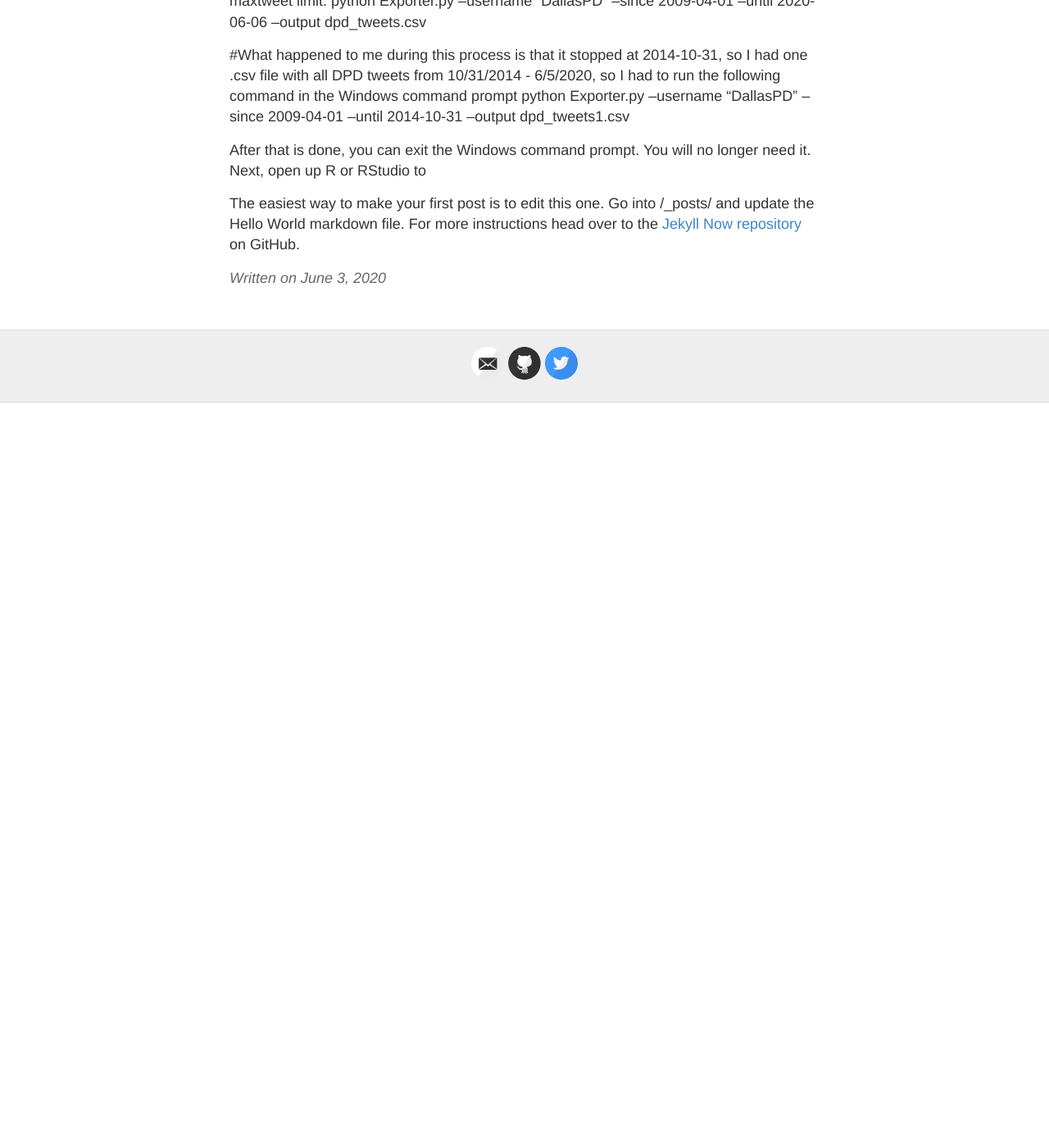
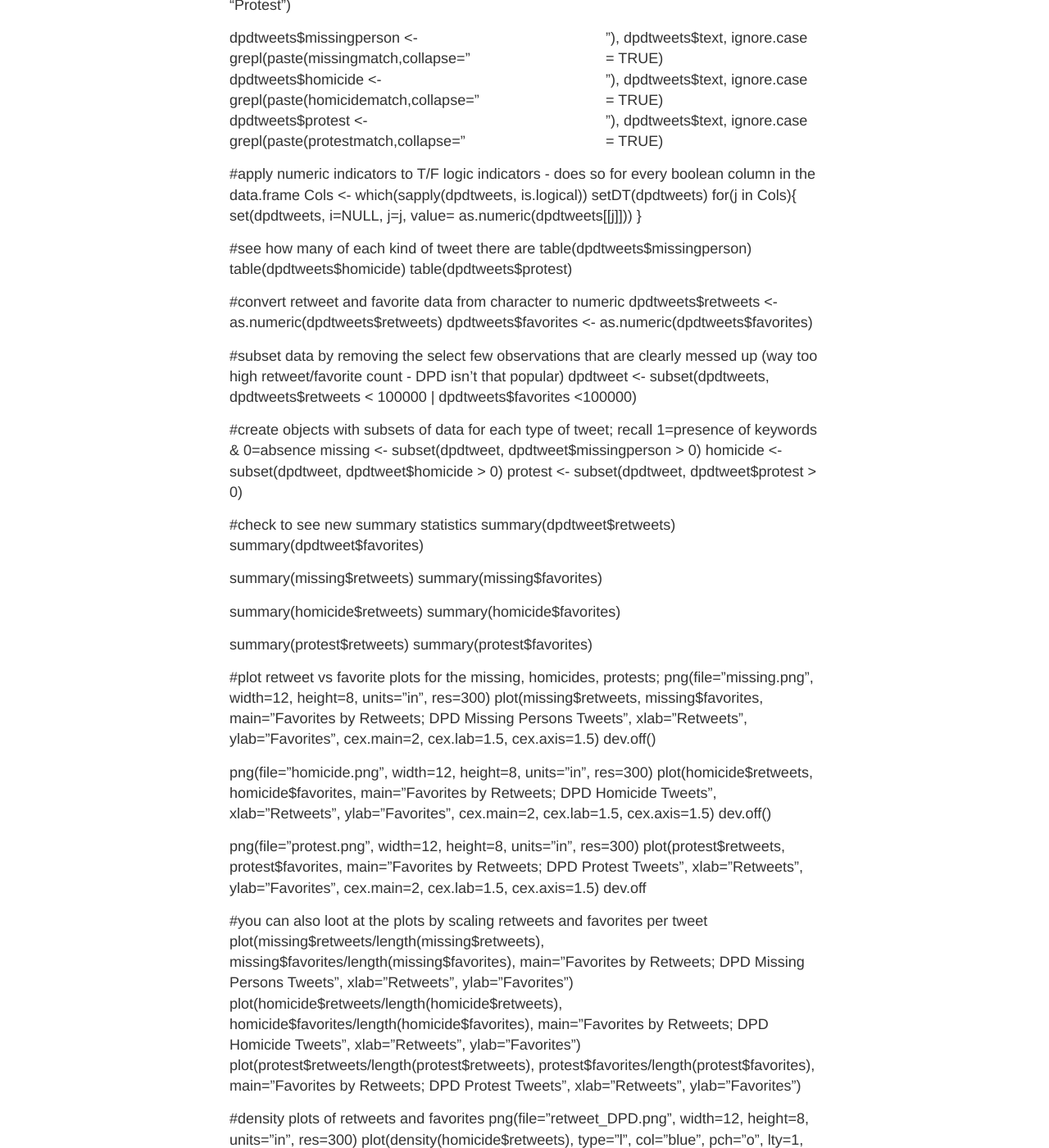
Before and after one commit to jordanriddell/jordanriddell.github.io, a Jekyll site: the page built from _posts/2020-6-3-ADP1.md, in a window 1280 px wide and 1400 px high, scrolled down 1697 px. Shown: the whole window at 82% size. Built offline with Jekyll 4.4.1, drawn with Linux system fonts in a browser that asks for light colours; before the commit the page ends 2188 px from its top, so only the background shows below that; some of the changed text lies outside the part shown.

Commit message:
Update 2020-6-3-ADP1.md

```diff
--- a/_posts/2020-6-3-ADP1.md
+++ b/_posts/2020-6-3-ADP1.md
@@ -40,6 +38,121 @@ python Exporter.py --username "DallasPD" --since 2009-04-01 --until 2020-06-06 -
 #What happened to me during this process is that it stopped at 2014-10-31, so I had one .csv file with all DPD tweets from 10/31/2014 - 6/5/2020, so I had to run the following command in the Windows command prompt
 python Exporter.py --username "DallasPD" --since 2009-04-01 --until 2014-10-31 --output dpd_tweets1.csv
 
-After that is done, you can exit the Windows command prompt. You will no longer need it. Next, open up R or RStudio to
+After that is done, you can exit the Windows command prompt. Next, open up R or RStudio to 1) manage the data and 2) visualize retweet and favorite densities for DPD tweets about missing persons, homicides, and protests.
 
-The easiest way to make your first post is to edit this one. Go into /_posts/ and update the Hello World markdown file. For more instructions head over to the [Jekyll Now repository](https://github.com/barryclark/jekyll-now) on GitHub.
+
+rm(list=ls())
+setwd("C:/Users/jorda/Dropbox/PHDWork/Summer2020/EPPS7v81_DataScience/Exercise1")
+
+#load packages
+library(data.table)
+
+#load downloaded .csv files and append them to one another
+file1 <- read.csv(file="dpdtweets.csv", header=T, sep=";")
+file2 <- read.csv(file="dpdtweets1.csv", header=T, sep=";")
+dpdtweets <- rbind(file1,file2)
+
+#create indicators for when they tweet about someone that is missing, a homicide, or a protest
+#missing - "missing" "missing person"
+missingmatch <- c("missing", "missing person", "missing persons")
+
+#homicide - "homicide" "murder"
+homicidematch <- c("homicide", "murder", "homicides", "killing", "killings")
+
+#protest - "protest" "protesters"
+protestmatch <- c("protest", "protesters", "Protest", "Protest")
+
+dpdtweets$missingperson <- grepl(paste(missingmatch,collapse="|"), dpdtweets$text, ignore.case = TRUE)
+dpdtweets$homicide <- grepl(paste(homicidematch,collapse="|"), dpdtweets$text, ignore.case = TRUE)
+dpdtweets$protest <- grepl(paste(protestmatch,collapse="|"), dpdtweets$text, ignore.case = TRUE)
+
+#apply numeric indicators to T/F logic indicators - does so for every boolean column in the data.frame
+Cols <-  which(sapply(dpdtweets, is.logical))
+setDT(dpdtweets)
+for(j in Cols){
+  set(dpdtweets, i=NULL, j=j, value= as.numeric(dpdtweets[[j]]))
+}
+
+#see how many of each kind of tweet there are
+table(dpdtweets$missingperson)
+table(dpdtweets$homicide)
+table(dpdtweets$protest)
+
+#convert retweet and favorite data from character to numeric
+dpdtweets$retweets <- as.numeric(dpdtweets$retweets)
+dpdtweets$favorites <- as.numeric(dpdtweets$favorites)
+
+#subset data by removing the select few observations that are clearly messed up (way too high retweet/favorite count - DPD isn't that popular)
+dpdtweet <- subset(dpdtweets, dpdtweets$retweets < 100000 | dpdtweets$favorites <100000)
+
+#create objects with subsets of data for each type of tweet; recall 1=presence of keywords & 0=absence
+missing <- subset(dpdtweet, dpdtweet$missingperson > 0)
+homicide <- subset(dpdtweet, dpdtweet$homicide > 0)
+protest <- subset(dpdtweet, dpdtweet$protest > 0)
+
+#check to see new summary statistics
+summary(dpdtweet$retweets)
+summary(dpdtweet$favorites)
+
+summary(missing$retweets)
+summary(missing$favorites)
+
+summary(homicide$retweets)
+summary(homicide$favorites)
+
+summary(protest$retweets)
+summary(protest$favorites)
+
+#plot retweet vs favorite plots for the missing, homicides, protests;
+png(file="missing.png", width=12, height=8, units="in", res=300)
+plot(missing$retweets, missing$favorites, main="Favorites by Retweets; DPD Missing Persons Tweets", xlab="Retweets", ylab="Favorites", cex.main=2, cex.lab=1.5, cex.axis=1.5)
+dev.off()
+
+png(file="homicide.png", width=12, height=8, units="in", res=300)
+plot(homicide$retweets, homicide$favorites, main="Favorites by Retweets; DPD Homicide Tweets", xlab="Retweets", ylab="Favorites", cex.main=2, cex.lab=1.5, cex.axis=1.5)
+dev.off()
+
+png(file="protest.png", width=12, height=8, units="in", res=300)
+plot(protest$retweets, protest$favorites, main="Favorites by Retweets; DPD Protest Tweets", xlab="Retweets", ylab="Favorites", cex.main=2, cex.lab=1.5, cex.axis=1.5)
+dev.off
+
+#you can also loot at the plots by scaling retweets and favorites per tweet
+plot(missing$retweets/length(missing$retweets), missing$favorites/length(missing$favorites), main="Favorites by Retweets; DPD Missing Persons Tweets", xlab="Retweets", ylab="Favorites")
+plot(homicide$retweets/length(homicide$retweets), homicide$favorites/length(homicide$favorites), main="Favorites by Retweets; DPD Homicide Tweets", xlab="Retweets", ylab="Favorites")
+plot(protest$retweets/length(protest$retweets), protest$favorites/length(protest$favorites), main="Favorites by Retweets; DPD Protest Tweets", xlab="Retweets", ylab="Favorites")
+
+#density plots of retweets and favorites
+png(file="retweet_DPD.png", width=12, height=8, units="in", res=300)
+plot(density(homicide$retweets), type="l", col="blue", pch="o", lty=1, lwd=2, main="Retweet Density for Dallas Police Department Tweets", xlim=c(0,500), xlab="Retweets", ylab="Retweet Density", cex.main=2, cex.lab=1.5, cex.axis=1.5)
+par(new=T)
+lines(density(missing$retweets), type="l", col="black", pch="o", lty=1, lwd=2, main=NA, xlim=c(0,500), xlab=NA, ylab=NA)
+par(new=T)
+lines(density(protest$retweets), type="l", col="red", pch="o", lty=1, lwd=2, main=NA, xlim=c(0,500), xlab=NA, ylab=NA)
+par(xpd=T)
+legend("topright",
+       legend=c("Missing Persons", "Homicide", "Protesting"),
+       lty=c(1,1,1), lwd=c(2,2,2), col=c("black", "blue", "red"), xpd=T, cex=1.5)
+dev.off()
+
+png(file="favorites_DPD.png", width=12, height=8, units="in", res=300)
+plot(density(homicide$favorites), type="l", col="blue", pch="o", lty=1, lwd=2, main="Favorite Density for Dallas Police Department Tweets", xlim=c(0,500), xlab="Favorites", ylab="Favorite Density", cex.main=2, cex.lab=1.5, cex.axis=1.5)
+par(new=T)
+lines(density(missing$favorites), type="l", col="black", pch="o", lty=1, lwd=2, main=NA, xlim=c(0,500), xlab=NA, ylab=NA)
+par(new=T)
+lines(density(protest$favorites), type="l", col="red", pch="o", lty=1, lwd=2, main=NA, xlim=c(0,500), xlab=NA, ylab=NA)
+par(xpd=T)
+legend("topright",
+       legend=c("Missing Persons", "Homicide", "Protesting"),
+       lty=c(1,1,1), lwd=c(2,2,2), col=c("black", "blue", "red"), xpd=T, cex=1.5)
+dev.off()
+
+
+
+
+
+What we end up with are density plots of retweet and favorite data. The following images display density plots for retweets and favorites
+
+![Imgur](https://i.imgur.com/2vaQ6nK.png)
+
+
+![Imgur](https://i.imgur.com/Rcxz3eE.png)
```
Also changed, not shown: other parts of _posts/2020-6-3-ADP1.md (+0 -2 lines).
